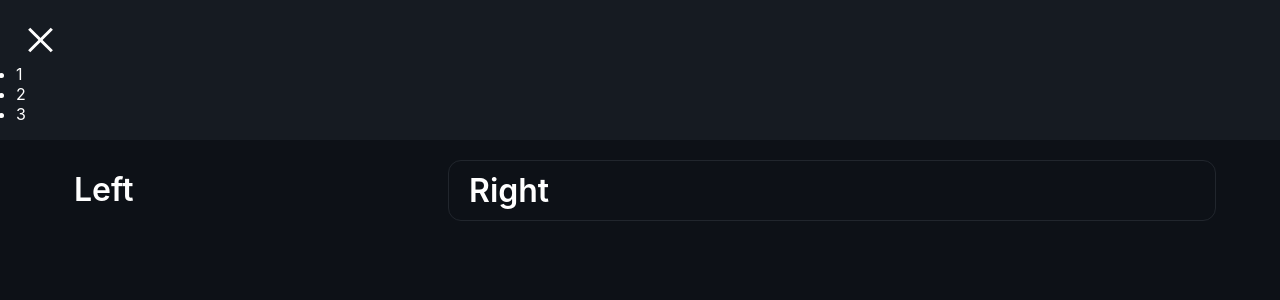
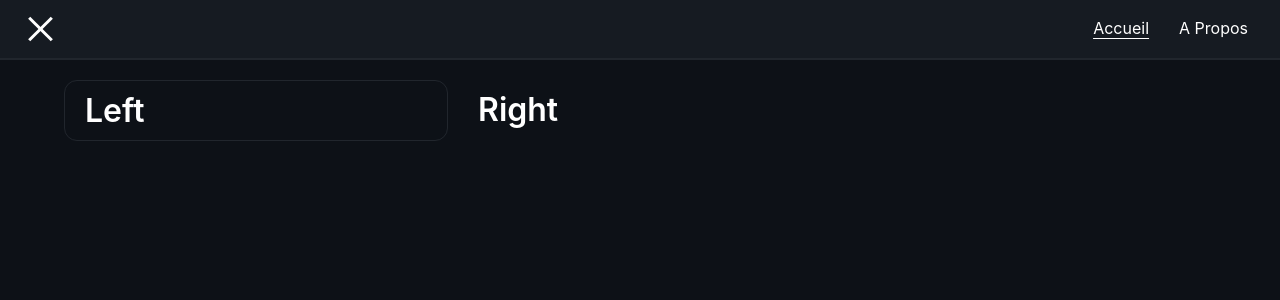
Before and after one commit to Miliexe/Portfolio, a React (Create React App) app: page / in a window 1280 px wide. Both pictures are taken after a click on the button 40 px from the left and 40 px from the top of the page. Shown: the top 300 px of the page. Built offline with nearby package versions, Linux system fonts and the light colour scheme.

Commit message:
Init Nav

```diff
--- a/src/components/Menu.jsx
+++ b/src/components/Menu.jsx
@@ -1,6 +1,7 @@
 import React from 'react'
 import Hamburger from 'hamburger-react'
 import { useState } from 'react'
+import Nav from './Nav'
 
 const Menu = () => {
     const [stateCollapse, setStateCollapse] = useState(0)
@@ -14,15 +15,7 @@ const Menu = () => {
                     stateCollapseUpdate()
                 }}
             />
-            {stateCollapse ? (
-                <div className="menu__content">
-                    <ul>
-                        <li>1</li>
-                        <li>2</li>
-                        <li>3</li>
-                    </ul>
-                </div>
-            ) : null}
+            {stateCollapse ? <Nav></Nav> : null}
         </div>
     )
 }
--- /dev/null
+++ b/src/components/Nav.jsx
@@ -0,0 +1,25 @@
+import React from 'react'
+import { NavLink } from 'react-router-dom'
+
+const Nav = () => {
+    return (
+        <div className="nav">
+            <ul>
+                <NavLink
+                    to="/"
+                    className={(nav) => (nav.isActive ? 'nav--active' : '')}
+                >
+                    <li>Accueil</li>
+                </NavLink>
+                <NavLink
+                    to="/about"
+                    className={(nav) => (nav.isActive ? 'nav--active' : '')}
+                >
+                    <li>A Propos</li>
+                </NavLink>
+            </ul>
+        </div>
+    )
+}
+
+export default Nav
--- /dev/null
+++ b/src/styles/components/_menu.scss
@@ -0,0 +1,4 @@
+.menu{
+    display: flex;
+    padding: 5px 16px;
+}
--- /dev/null
+++ b/src/styles/components/_nav.scss
@@ -0,0 +1,56 @@
+.nav {
+  display: flex;
+  position: absolute;
+  align-self: center;
+  right: 32px;
+  top: 18px;
+
+  ul {
+    display: flex;
+
+    a {
+      margin-left: 22px;
+      @include mq(desktop){
+        margin-left: 30px;
+      }
+
+      li {
+        color: $primary;
+        transition: 0.2s;
+        cursor: pointer;
+
+        &:hover {
+          color: darken($primary, 25%);
+        }
+      }
+    }
+  }
+
+  &--active {
+    position: relative;
+
+    &::after {
+      content: "";
+      height: 1px;
+      width: 0;
+      background: $primary;
+      position: absolute;
+      left: 50%;
+      transform: translateX(-50%);
+      -webkit-animation: nav 0.3s ease forwards;
+      animation: nav 0.6s ease forwards;
+
+      @-webkit-keyframes nav {
+        to {
+          width: 100%;
+        }
+      }
+      @keyframes nav {
+        to {
+          width: 100%;
+        }
+
+      }
+    }
+  }
+}
--- a/src/styles/index.css
+++ b/src/styles/index.css
@@ -18,11 +18,75 @@ h1, h2, h3, h4, h5, h6 {
   font-weight: 600;
 }
 
+a {
+  text-decoration: none;
+}
+
+li {
+  list-style-type: none;
+}
+
+.menu {
+  display: flex;
+  padding: 5px 16px;
+}
+
+.nav {
+  display: flex;
+  position: absolute;
+  align-self: center;
+  right: 32px;
+  top: 18px;
+}
+.nav ul {
+  display: flex;
+}
+.nav ul a {
+  margin-left: 22px;
+}
+@media screen and (min-width: 992px) {
+  .nav ul a {
+    margin-left: 30px;
+  }
+}
+.nav ul a li {
+  color: #FFFFFF;
+  transition: 0.2s;
+  cursor: pointer;
+}
+.nav ul a li:hover {
+  color: #bfbfbf;
+}
+.nav--active {
+  position: relative;
+}
+.nav--active::after {
+  content: "";
+  height: 1px;
+  width: 0;
+  background: #FFFFFF;
+  position: absolute;
+  left: 50%;
+  transform: translateX(-50%);
+  -webkit-animation: nav 0.3s ease forwards;
+  animation: nav 0.6s ease forwards;
+}
+@-webkit-keyframes nav {
+  to {
+    width: 100%;
+  }
+}
+@keyframes nav {
+  to {
+    width: 100%;
+  }
+}
+
 .header {
   width: 100%;
   height: fit-content;
   background-color: #161B22;
-  padding: 16px;
+  border-bottom: 2px solid #21262D;
 }
 
 .home {
@@ -34,17 +98,18 @@ h1, h2, h3, h4, h5, h6 {
 .home .leftBox {
   display: flex;
   flex-direction: column;
-  padding: 30px 20px;
   width: 30%;
+  border: 0.5px solid #21262D;
+  border-radius: 13px;
+  padding: 10px 20px;
+  margin: 20px 10px;
+  height: min-content;
 }
 .home .rightBox {
   display: flex;
   flex-direction: column;
-  padding: 10px 20px;
-  margin: 20px 10px;
+  padding: 30px 20px;
   width: 60%;
-  border: 0.5px solid #21262D;
-  border-radius: 13px;
 }
 
 /*# sourceMappingURL=index.css.map */
--- a/src/styles/layouts/_header.scss
+++ b/src/styles/layouts/_header.scss
@@ -2,6 +2,5 @@
     width: 100%;
     height: fit-content;
     background-color: $secondary-bg;
-    padding: 16px;
     border-bottom: 2px solid $tertiary-bg;
 }
--- a/src/styles/main.scss
+++ b/src/styles/main.scss
@@ -6,7 +6,8 @@
 //base
 @import "./base/base";
 //components
-
+@import "./components/menu";
+@import "./components/nav";
 //layouts
 @import "./layouts/header";
 //pages
```
Also changed, not shown: 1 other file (tests, documents, lock files or other folders).
